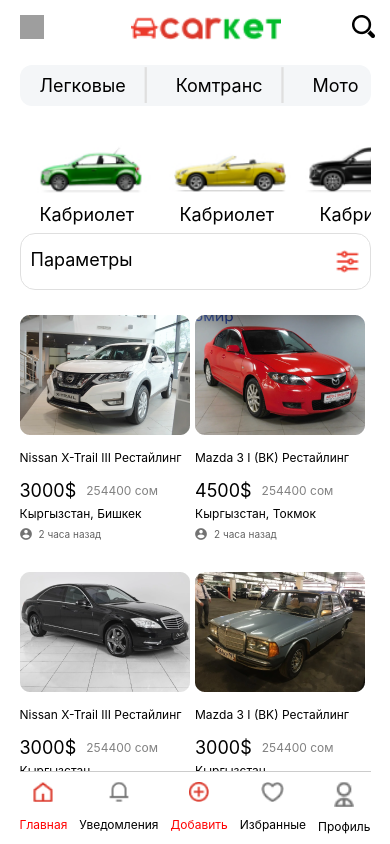
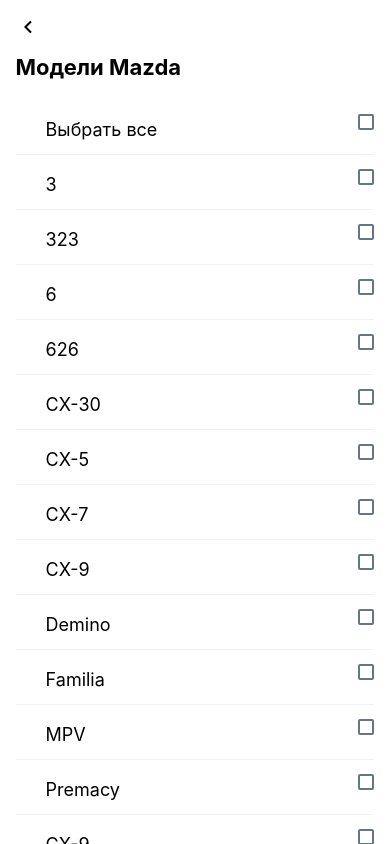
Before and after one commit to Baytik/test-projecy, a React Native app: screen /Models in a window 390 px wide. Built offline with nearby package versions, Linux system fonts and the light colour scheme; grey boxes are pictures that could not be loaded.

Commit message:
add brands and models

```diff
--- a/App.js
+++ b/App.js
@@ -2,7 +2,9 @@
 import * as React from 'react'
 import { NavigationContainer } from '@react-navigation/native'
 import { createNativeStackNavigator } from '@react-navigation/native-stack'
+import Brands from './Containers/Brands'
 import Home from './Containers/Home'
+import Models from './Containers/Models'
 import ParametersScreen from './Containers/ParametersScreen'
 
 const Stack = createNativeStackNavigator()
@@ -18,6 +20,8 @@
       >
         <Stack.Screen name='Home' component={Home}/>
         <Stack.Screen name='ParametersScreen' component={ParametersScreen}/>
+        <Stack.Screen name='Brands' component={Brands}/>
+        <Stack.Screen name='Models' component={Models}/>
       </Stack.Navigator>
     </NavigationContainer>
   )
--- /dev/null
+++ b/Containers/Brands.js
@@ -0,0 +1,64 @@
+import React, { useState } from 'react'
+import { Image, ScrollView, Text, TouchableOpacity, View } from 'react-native'
+import { FloatingLabelInput } from 'react-native-floating-label-input/index'
+import Header from '../Components/Header'
+import { brandStore } from '../store/brandStore'
+
+const Brands = ({ navigation }) => {
+
+  const [cont, setCont] = useState('')
+
+  return (
+    <View style={{ flex: 1, paddingHorizontal: '4%', backgroundColor: '#fff' }}>
+      <Header back navigation={navigation}/>
+      <ScrollView
+        showsVerticalScrollIndicator={false}
+        showsHorizontalScrollIndicator={false}
+      >
+        <View>
+          <Text style={{ fontSize: 26, fontWeight: '700', marginBottom: 20 }}>Марки</Text>
+          <FloatingLabelInput
+            label={'поиск марки'}
+            value={cont}
+            onChangeText={(value) => setCont(value)}
+            leftComponent={(
+              <TouchableOpacity
+                style={{ alignContent: 'center', justifyContent: 'center', paddingLeft: 10 }}
+                onPress={() => setCont('')}
+              >
+                <Image source={require('../Icons/search-icon.png')} style={{ width: 18, height: 18 }}/>
+              </TouchableOpacity>
+            )}
+            containerStyles={{
+              backgroundColor: '#F2F2F2',
+              paddingVertical: 10,
+              borderRadius: 15
+            }}
+          />
+        </View>
+        <View>
+          <Text style={{ fontSize: 23, fontWeight: '700', marginVertical: 20 }}>Популярные</Text>
+        </View>
+        <View style={{ marginLeft: 10 }}>
+          {brandStore.map(brand => (
+            <TouchableOpacity
+              key={brand.id}
+              style={{
+                flexDirection: 'row',
+                borderBottomWidth: 1,
+                borderBottomColor: '#F2F2F2',
+                paddingVertical: 14
+              }}
+              onPress={() => navigation.push('Models')}
+            >
+              <Image source={brand.image} style={{ width: 45, height: 35 }}/>
+              <Text style={{ fontSize: 18, marginTop: 5, marginLeft: 30 }}>{brand.title}</Text>
+            </TouchableOpacity>
+          ))}
+        </View>
+      </ScrollView>
+    </View>
+  )
+}
+
+export default Brands
--- a/Containers/FilterButtons.js
+++ b/Containers/FilterButtons.js
@@ -1,7 +1,7 @@
 import React from 'react'
 import { Image, Text, TouchableOpacity, View } from 'react-native'
 
-const FilterButtons = () => {
+const FilterButtons = ({ navigation }) => {
   return (
     <View style={{ flexDirection: 'row', justifyContent: 'space-between', flexWrap: 'wrap' }}>
       <TouchableOpacity style={{ backgroundColor: '#fff', borderRadius: 15 }}>
@@ -10,7 +10,7 @@
           <Text style={{ fontSize: 14, marginLeft: 5 }}>Параметры</Text>
         </View>
       </TouchableOpacity>
-      <TouchableOpacity style={{ backgroundColor: '#fff', borderRadius: 15 }}>
+      <TouchableOpacity style={{ backgroundColor: '#fff', borderRadius: 15 }} onPress={() => navigation.push('Brands')}>
         <View style={{ flexDirection: 'row', margin: 12 }}>
           <Text style={{ fontSize: 14 }}>Марка модель</Text>
         </View>
--- a/Containers/Home.js
+++ b/Containers/Home.js
@@ -10,7 +10,7 @@
 
 const Home = ({ navigation }) => {
   return (
-    <View style={{ flex: 1, paddingHorizontal: '5%', backgroundColor: '#fff' }}>
+    <View style={{ flex: 1, paddingHorizontal: '4%', backgroundColor: '#fff' }}>
       <Header burger logo search navigation={navigation}/>
       <ScrollView
         showsVerticalScrollIndicator={false}
--- /dev/null
+++ b/Containers/Models.js
@@ -0,0 +1,62 @@
+import React, { useState } from 'react'
+import { CheckBox, ScrollView, Text, TouchableOpacity, View } from 'react-native'
+import Header from '../Components/Header'
+import { modelStore } from '../store/modelStore'
+
+const Models = ({ navigation }) => {
+  const [isSelected, setSelection] = useState(false)
+  const [id, setId] = useState('')
+
+  const changeSelection = (e, id) => {
+    setSelection(e)
+    setId(id)
+  }
+
+  return (
+    <View style={{ flex: 1, paddingHorizontal: '4%', backgroundColor: '#fff' }}>
+      <Header back navigation={navigation}/>
+      <ScrollView
+        showsVerticalScrollIndicator={false}
+        showsHorizontalScrollIndicator={false}
+      >
+        <View>
+          <Text style={{ fontSize: 22, fontWeight: '700', marginBottom: 20 }}>Модели Mazda</Text>
+        </View>
+        {modelStore.map(model => (
+          <View
+            key={model.id}
+            style={{
+              flexDirection: 'row',
+              borderBottomWidth: 1,
+              borderBottomColor: '#F2F2F2',
+              paddingVertical: 14,
+              justifyContent: 'space-between'
+            }}
+          >
+            <Text style={{ fontSize: 18, marginTop: 5, marginLeft: 30 }}>{model.text}</Text>
+            <CheckBox
+              boxStyle={{ borderRadius: 200 }}
+              tintColors={{ true: 'red', false: 'black' }}
+              value={id === model.id && isSelected}
+              onValueChange={(e) => changeSelection(e, model.id)}
+            />
+          </View>
+        ))}
+        <View style={{ marginVertical: 20 }}>
+          <TouchableOpacity
+            style={{
+              backgroundColor: '#EA4F3D',
+              paddingVertical: 15,
+              marginHorizontal: '10%',
+              borderRadius: 10
+            }}
+          >
+            <Text style={{ color: '#fff', textAlign: 'center' }}>Показать 401 321 предложений</Text>
+          </TouchableOpacity>
+        </View>
+      </ScrollView>
+    </View>
+  )
+}
+
+export default Models
--- a/Containers/ParametersScreen.js
+++ b/Containers/ParametersScreen.js
@@ -8,7 +8,7 @@
 
 const ParametersScreen = ({ navigation }) => {
   return (
-    <View style={{ flex: 1, paddingHorizontal: '5%' }}>
+    <View style={{ flex: 1, paddingHorizontal: '4%' }}>
       <Header back logo navigation={navigation}/>
       <ScrollView
         showsVerticalScrollIndicator={false}
@@ -16,7 +16,7 @@
       >
         <Category data={[{ text: 'Все' }, { text: 'Новые' }, { text: 'С пробегом' }]} center={'center'}/>
         <FilterInputs/>
-        <FilterButtons/>
+        <FilterButtons navigation={navigation}/>
         <View style={{ marginVertical: 25, flexDirection: 'row', justifyContent: 'space-between' }}>
           <View>
             <Text style={{ color: '#9C9C9C' }}>3 547 предложений</Text>
--- a/Containers/Product.js
+++ b/Containers/Product.js
@@ -1,4 +1,4 @@
-import React, { useEffect, useState } from 'react'
+import React from 'react'
 import { Image, Text, TouchableOpacity, View } from 'react-native'
 
 const Product = ({item}) => {
--- a/package.json
+++ b/package.json
@@ -7,6 +7,7 @@
     "start": "react-native start"
   },
   "dependencies": {
+    "@react-native-community/checkbox": "^0.5.8",
     "@react-navigation/native": "^6.0.2",
     "@react-navigation/native-stack": "^6.0.4",
     "expo": "~42.0.1",
--- /dev/null
+++ b/store/brandStore.js
@@ -0,0 +1,16 @@
+export const brandStore = [
+  {id: 1, title: 'LADA (ВАЗ)', image: require('../Images/marka-27.jpg')},
+  {id: 2, title: 'Audi', image: require('../Images/marka-28.jpg')},
+  {id: 3, title: 'BMW', image: require('../Images/marka-29.jpg')},
+  {id: 4, title: 'Cadillac', image: require('../Images/marka-30.jpg')},
+  {id: 5, title: 'Chery', image: require('../Images/marka-31.jpg')},
+  {id: 6, title: 'Chrysler', image: require('../Images/marka-32.jpg')},
+  {id: 7, title: 'Chevrolet', image: require('../Images/marka-34.jpg')},
+  {id: 8, title: 'LADA (ВАЗ)', image: require('../Images/marka-27.jpg')},
+  {id: 9, title: 'Audi', image: require('../Images/marka-28.jpg')},
+  {id: 10, title: 'BMW', image: require('../Images/marka-29.jpg')},
+  {id: 11, title: 'Cadillac', image: require('../Images/marka-30.jpg')},
+  {id: 12, title: 'Chery', image: require('../Images/marka-31.jpg')},
+  {id: 13, title: 'Chrysler', image: require('../Images/marka-32.jpg')},
+  {id: 14, title: 'Chevrolet', image: require('../Images/marka-34.jpg')}
+]
--- /dev/null
+++ b/store/modelStore.js
@@ -0,0 +1,16 @@
+export const modelStore = [
+  {id: 0, text: 'Выбрать все'},
+  {id: 1, text: '3'},
+  {id: 2, text: '323'},
+  {id: 3, text: '6'},
+  {id: 4, text: '626'},
+  {id: 5, text: 'CX-30'},
+  {id: 6, text: 'CX-5'},
+  {id: 7, text: 'CX-7'},
+  {id: 8, text: 'CX-9'},
+  {id: 9, text: 'Demino'},
+  {id: 10, text: 'Familia'},
+  {id: 11, text: 'MPV'},
+  {id: 12, text: 'Premacy'},
+  {id: 13, text: 'CX-9'},
+];
```
Also changed, not shown: 1 other file (tests, documents, lock files or other folders).
